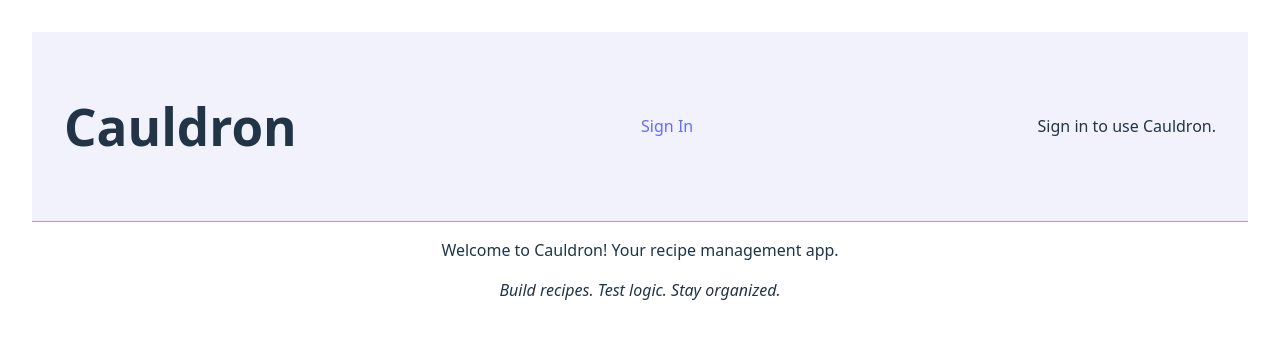
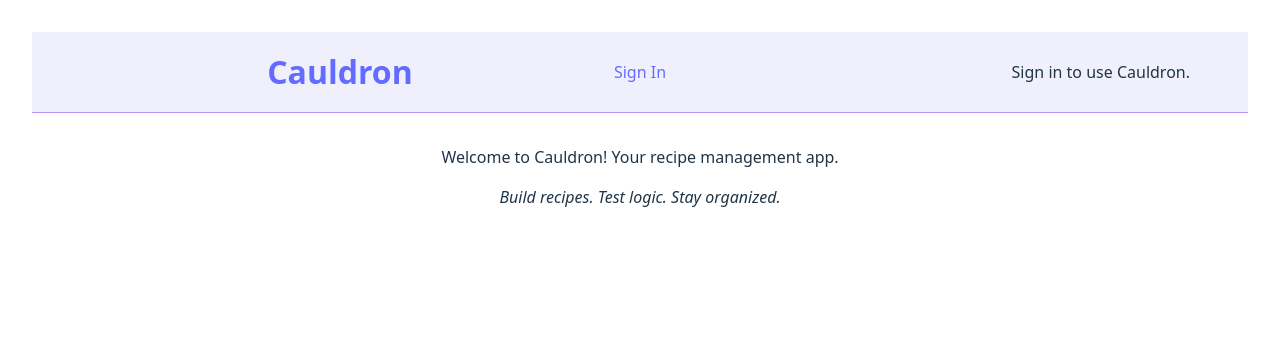
Before and after one commit to CodeWithJazmine/cauldron, a React (Vite) app: page / in a window 1280 px wide. Shown: the top 338 px of the page. Built offline with nearby package versions, Linux system fonts and the light colour scheme; no server answers.

Commit message:
feat: refactor App component structure; create Header component for improved layout and navigation

```diff
--- a/src/App.tsx
+++ b/src/App.tsx
@@ -1,22 +1,14 @@
 import "./App.css";
 import { Outlet } from "react-router-dom";
-import AuthStatus from "./components/AuthStatus";
-import Navigation from "./components/Navigation";
+import Header from "./components/Header";
 
 export default function App() {
   return (
-    <div>
-      {/* Shared content between all pages */}
-      <div className="header">
-        <h1>Cauldron</h1>
-        <Navigation />
-        <AuthStatus />
-      </div>
-
-      {/* Outlet is used to render whichever child route matched the current URL*/}
+    <>
+      <Header />
       <main className="main-content">
-        <Outlet />
+        <Outlet /> {/* Outlet is used to render whichever child route matched the current URL*/}
       </main>
-    </div>
+    </>
   )
 }
--- a/src/components/AuthStatus.tsx
+++ b/src/components/AuthStatus.tsx
@@ -10,9 +10,7 @@ export default function AuthStatus() {
     if (!user) {
         // TODO: Create not logged in component?
         return (
-            <div>
-                <p>Sign in to use Cauldron.</p>
-            </div>
+            <p>Sign in to use Cauldron.</p>
         )
     }
 
@@ -21,13 +19,7 @@ export default function AuthStatus() {
         navigate(ROUTES.HOME);
     }
 
-
     return (
-        <div className="auth-status">
-            <p>Welcome {user.email?.split('@')[0]}!{" "}</p>
-            <button onClick={handleLogout}>
-                Sign out
-            </button>
-        </div >
+        <button onClick={handleLogout}>Sign out</button>
     )
 }
--- /dev/null
+++ b/src/components/Header.tsx
@@ -0,0 +1,24 @@
+import { Link } from "react-router-dom";
+import Navigation from "./Navigation";
+import AuthStatus from "./AuthStatus";
+import { ROUTES } from "../constants/constants";
+
+export default function Header() {
+    return (
+        <header className="site-header">
+            <div className="site-header__inner">
+                <div className="brand">
+                    <Link to={ROUTES.HOME} className="brand__link">Cauldron</Link>
+                </div>
+
+                <nav className="primary-nav">
+                    <Navigation />
+                </nav>
+
+                <div className="account">
+                    <AuthStatus />
+                </div>
+            </div>
+        </header>
+    )
+}
--- a/src/components/Navigation.tsx
+++ b/src/components/Navigation.tsx
@@ -6,7 +6,7 @@ export default function Navigation() {
     const { user } = useAuth();
 
     return (
-        <div className="nav">
+        <div>
             {!user ? (
                 <nav>
                     <Link to={ROUTES.SIGNIN} className="button">Sign In</Link>
--- a/src/index.css
+++ b/src/index.css
@@ -67,3 +67,8 @@ button:focus-visible {
     background-color: #f9f9f9;
   }
 }
+
+#root {
+  margin: 0;
+  padding: 0;
+}
--- a/src/styles/shared.css
+++ b/src/styles/shared.css
@@ -12,29 +12,7 @@
     list-style-type: none;
 }
 
-.header {
-    background-color: rgba(230, 230, 250, 0.524);
-    display: flex;
-    padding: 2rem;
-    border-bottom: 1px solid rgb(184, 146, 245);
-    justify-content: space-between;
-    align-items: center;
-}
-
-/*Navigation styling*/
-.nav {
-    display: flex;
-    align-items: center;
-    gap: 1rem;
-}
-
-/* Auth status bar styling */
-.auth-status {
-    display: flex;
-    flex: column;
-    align-items: center;
-}
-
+/* Sign-in and Sign-up page styling */
 .auth-form-container {
     max-width: 300px;
     width: 100%;
@@ -72,6 +50,7 @@ button {
     margin-bottom: 1rem;
 }
 
+/* Recipe page styling */
 .recipe-display-list {
     list-style-type: none;
     padding: 0;
@@ -87,3 +66,66 @@ button {
     min-height: 80vh;
     padding: 1rem;
 }
+
+/* Header layout */
+.site-header {
+    position: sticky;
+    top: 0;
+    z-index: 1000;
+    backdrop-filter: blur(6px);
+    background: rgba(230, 230, 250, 0.6);
+    border-bottom: 1px solid rgb(184, 146, 245);
+}
+
+.site-header__inner {
+    display: grid;
+    grid-template-columns: 1fr auto 1fr;
+    align-items: center;
+    gap: 1rem;
+    padding: 0.75rem 1.25rem;
+    max-width: 1100px;
+    margin: 0 auto;
+}
+
+/* Brand */
+.brand__link {
+    font-size: 2.0em;
+    font-weight: 700;
+    text-decoration: none;
+}
+
+/* Center nav */
+.primary-nav {
+    display: flex;
+    justify-content: center;
+}
+
+.primary-nav a {
+    text-decoration: none;
+    margin: 0 0.5rem;
+}
+
+/* Right auth area */
+.account {
+    display: flex;
+    justify-content: flex-end;
+}
+
+/* Make sure page content isn’t hidden under sticky header */
+.main-content {
+    padding: 1rem 1.25rem;
+    max-width: 1100px;
+    margin: 0 auto;
+}
+
+/* Small screens: stack nicely */
+@media (max-width: 640px) {
+    .site-header__inner {
+        grid-template-columns: 1fr auto 1fr;
+    }
+
+    .primary-nav {
+        display: none;
+        /* keep it super minimal on mobile for now */
+    }
+}
```
